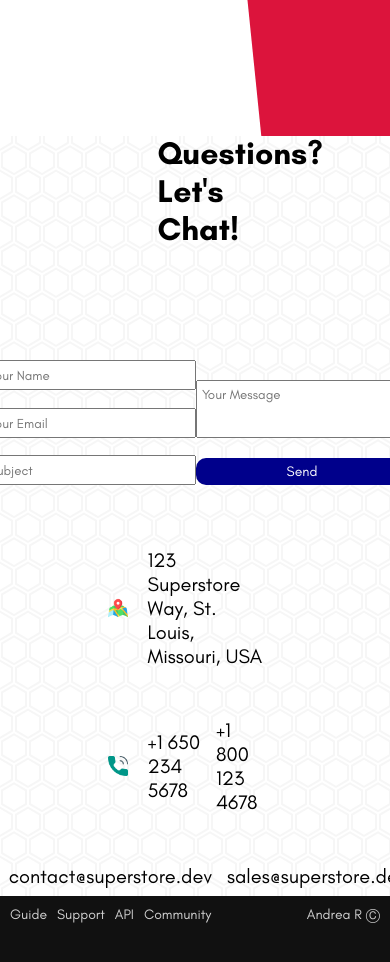
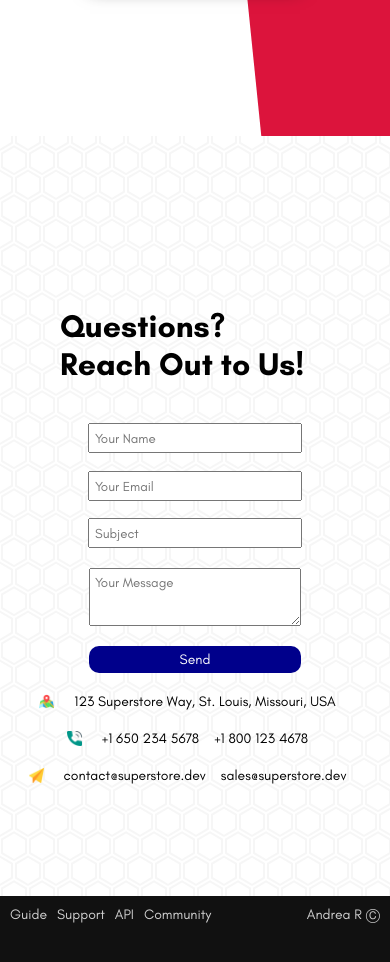
Before and after one commit to arumbaua366/onepage, a React (Create React App) app: page / in a window 390 px wide. Shown: the part 3240-4202 px from the top of the page. Built offline with nearby package versions, Linux system fonts and the light colour scheme.

Commit message:
update all media queries

```diff
--- a/src/components/Contact.jsx
+++ b/src/components/Contact.jsx
@@ -20,13 +20,20 @@ const Wrapper = styled.div`
     flex-direction: column;
   }
 `;
+
 const FormContainer = styled.div`
   width: 50%;
+  @media only screen and (max-width: 480px) {
+    width: 100%;
+  }
 `;
 
 const Title = styled.h1`
-  margin 50px;
+  margin: 50px;
   margin-top: 0;
+  @media only screen and (max-width: 480px) {
+    margin: 40px;
+  }
 `;
 
 const Form = styled.form`
@@ -34,6 +41,9 @@ const Form = styled.form`
   display: flex;
   align-items: center;
   justify-content: center;
+  @media only screen and (max-width: 480px) {
+    flex-direction: column;
+  }
 `;
 
 const LeftForm = styled.div`
@@ -96,21 +106,35 @@ const AddressContainer = styled.div`
   display: flex;
   flex-direction: column;
   align-items: center;
+  @media only screen and (max-width: 480px) {
+    width: 100%;
+    margin-top: 20px;
+  }
 `;
 
 const AddressItem = styled.div`
   display: flex;
   align-items: center;
   margin-bottom: 50px;
+  @media only screen and (max-width: 480px) {
+    margin-bottom: 20px;
+  }
 `;
 
 const Icon = styled.img`
   width: 20px;
   margin-right: 20px;
+  @media only screen and (max-width: 480px) {
+    width: 15px;
+  }
 `;
+
 const Text = styled.span`
   font-size: 20px;
   margin-right: 15px;
+  @media only screen and (max-width: 480px) {
+    font-size: 14px;
+  }
 `;
 
 const Contact = () => {
@@ -119,7 +143,7 @@ const Contact = () => {
       <Wrapper>
         <FormContainer>
           <Title>
-            Questions? <br /> Let's Chat!
+            Questions? <br /> Reach Out to Us!
           </Title>
           <Form>
             <LeftForm>
--- a/src/components/Price.jsx
+++ b/src/components/Price.jsx
@@ -7,6 +7,9 @@ const Container = styled.div`
   display: flex;
   align-items: center;
   justify-content: center;
+  @media only screen and (max-width: 480px) {
+    flex-direction: column;
+  }
 `;
 
 const Price = () => {
```
